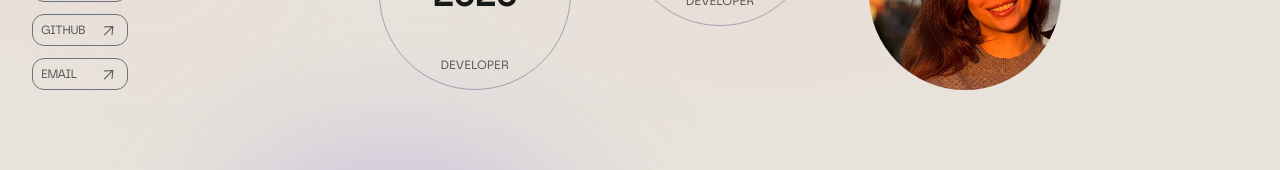
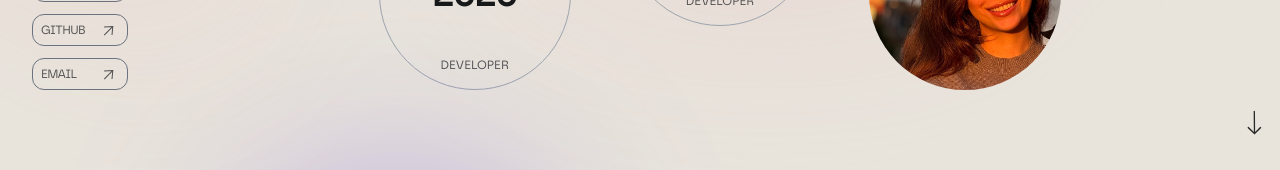
Before and after one commit to mkmi7171/portfolio, a React (Vite) app: page / in a window 1280 px wide. Shown: the part 630-800 px from the top of the page. Built offline with nearby package versions, Linux system fonts and the light colour scheme.

Commit message:
arrow down

```diff
--- a/src/components/HomeSlider.jsx
+++ b/src/components/HomeSlider.jsx
@@ -5,10 +5,20 @@ import Socials from './Socials';
 import InteractiveBackground from './InteractiveBackground';
 import { useDarkMode } from './DarkModeContext';
 import AnimatedWrapper from './AimatedWrapper';
+import Lottie from 'react-lottie';
+import ArrowDown from '../assets/arrow-down.json'
 
 export default function HomeSlider() {
   const [isLoaded, setIsLoaded] = useState(false);
-  const {isDarkMode} = useDarkMode()
+  const { isDarkMode } = useDarkMode()
+  const defaultOptions = {
+    loop: true,
+    autoplay: true,
+    animationData: ArrowDown,
+    rendererSettings: {
+      preserveAspectRatio: 'xMidYMid slice',
+    },
+  };
 
   useEffect(() => {
     setTimeout(() => setIsLoaded(true), 100);
@@ -150,6 +160,7 @@ export default function HomeSlider() {
         </div>
         <Socials ulClass={`flex lg:flex-col gap-3 mt-5 md:mt-8 lg:mt-0 px-8`} />
       </div>
+        <Lottie options={defaultOptions} height={100} width={50} style={{ position:'absolute', bottom:0, right:0}} />
     </div>
   )
 }
```
Also changed, not shown: src/assets/arrow-down.json (added, +1 -0 lines).
